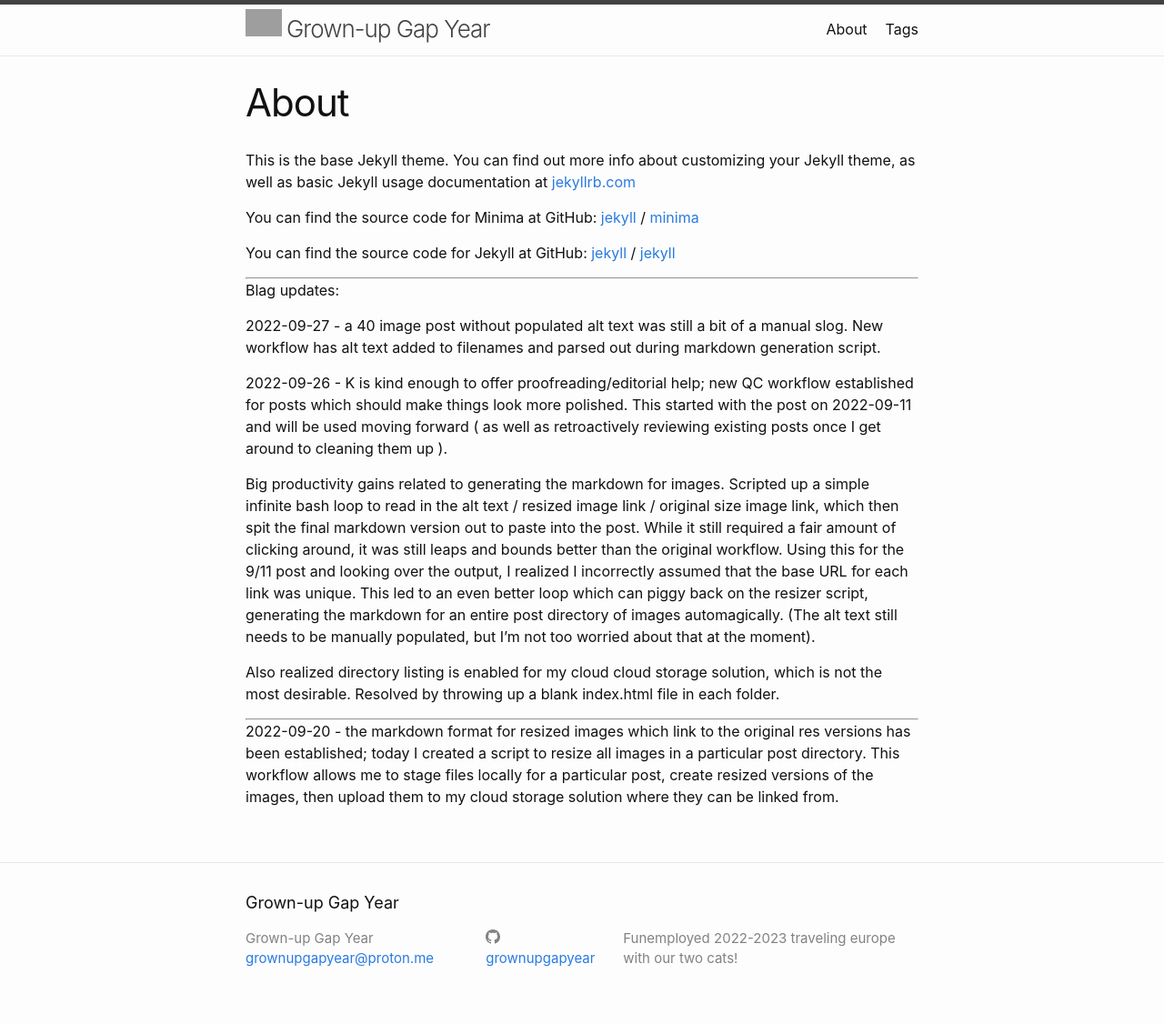
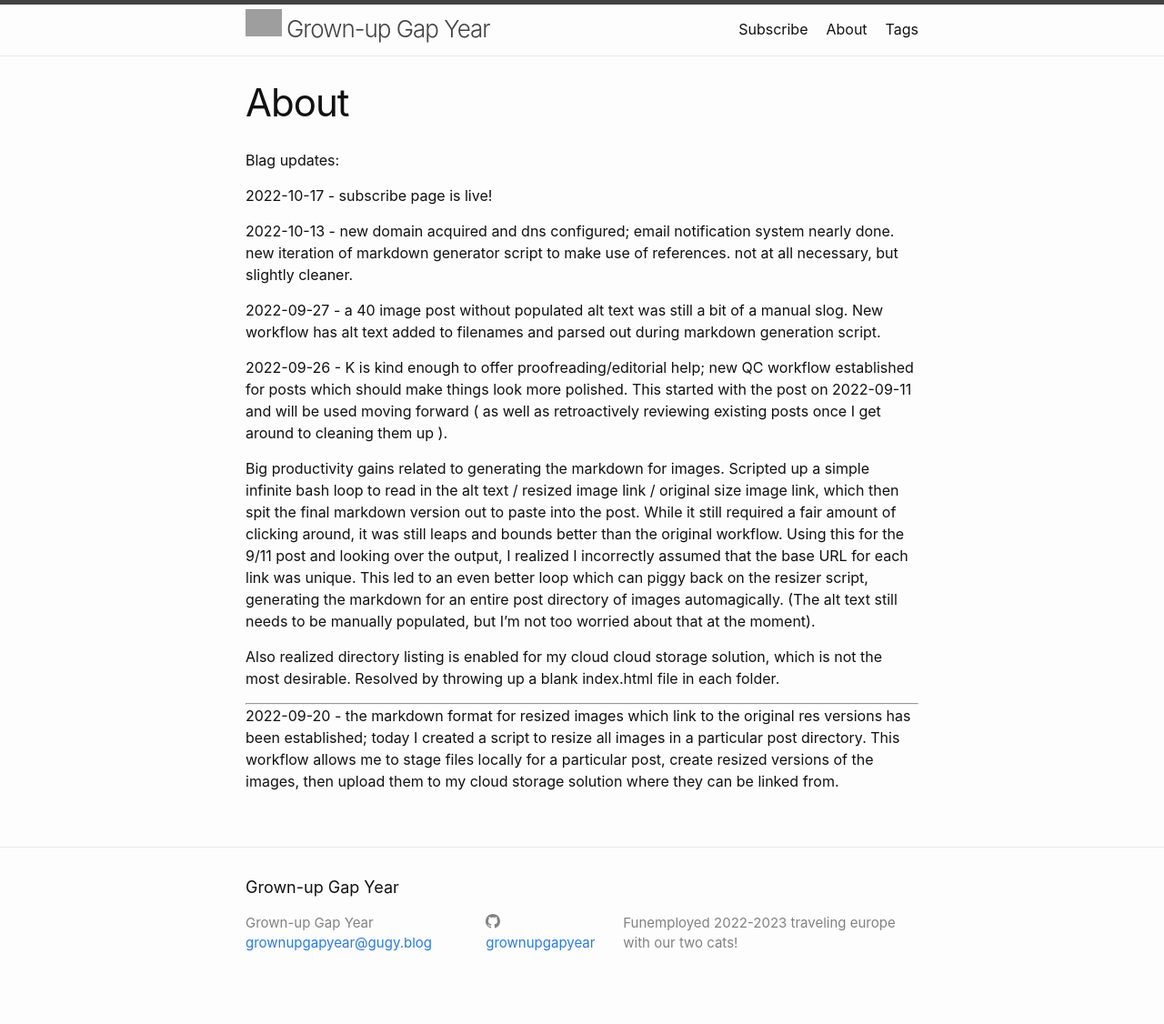
Before and after one commit to grownupgapyear/grownupgapyear.github.io, a Jekyll site: the page built from about.markdown, in a window 1280 px wide. Shown: the whole page at 91% size. Built offline with Jekyll 4.4.1, drawn with Linux system fonts in a browser that asks for light colours; grey boxes are pictures that could not be loaded.

Commit message:
2022-09-21 post and subscribe page

```diff
--- a/_config.yml
+++ b/_config.yml
@@ -19,7 +19,7 @@
 # in the templates via {{ site.myvariable }}.
 
 title: Grown-up Gap Year
-email: grownupgapyear@proton.me
+email: grownupgapyear@gugy.blog
 description: >-
   Funemployed 2022-2023 traveling europe with our two cats!
 baseurl: "" # the subpath of your site, e.g. /blog
@@ -63,5 +63,6 @@ plugins:
 #   - vendor/ruby/
 
 header_pages:
+  - subscribe.markdown
   - about.markdown
   - tags.markdown
--- a/_layouts/home.html
+++ b/_layouts/home.html
@@ -28,7 +28,8 @@ layout: default
       {%- endfor -%}
     </ul>
 
-    <p class="rss-subscribe">subscribe <a href="{{ "/feed.xml" | relative_url }}">via RSS</a></p>
+    <p class="rss-subscribe"> <a href="{{ "/subscribe" | relative_url }}">Sign up to get new post
+    notifications!</a></p>
   {%- endif -%}
 
 </div>
--- a/about.markdown
+++ b/about.markdown
@@ -4,21 +4,13 @@ title: About
 permalink: /about/
 ---
 
-This is the base Jekyll theme. You can find out more info about customizing your Jekyll theme, as well as basic Jekyll usage documentation at [jekyllrb.com](https://jekyllrb.com/)
+Blag updates:
 
-You can find the source code for Minima at GitHub:
-[jekyll][jekyll-organization] /
-[minima](https://github.com/jekyll/minima)
+2022-10-17 - subscribe page is live!
 
-You can find the source code for Jekyll at GitHub:
-[jekyll][jekyll-organization] /
-[jekyll](https://github.com/jekyll/jekyll)
-
-
-[jekyll-organization]: https://github.com/jekyll
-
----
-Blag updates:
+2022-10-13 - new domain acquired and dns configured; email notification system nearly done.
+new iteration of markdown generator script to make use of references. not at all necessary, but
+slightly cleaner.
 
 2022-09-27 - a 40 image post without populated alt text was still a bit of a manual slog. New
 workflow has alt text added to filenames and parsed out during markdown generation script.
--- a/tags.markdown
+++ b/tags.markdown
@@ -4,7 +4,7 @@ title: Tags
 permalink: /tags/
 ---
 
-## Tags
+This is not particularly useful at the moment :)
 
 {% for tag in site.tags %}
   <h3>{{ tag[0] }}</h3>
```
Also changed, not shown: _posts/2022-09-07-were-alive.md (+1 -1 lines), _posts/2022-09-21-settling-in.md (added, +152 -0 lines), subscribe.markdown (added, +79 -0 lines).
